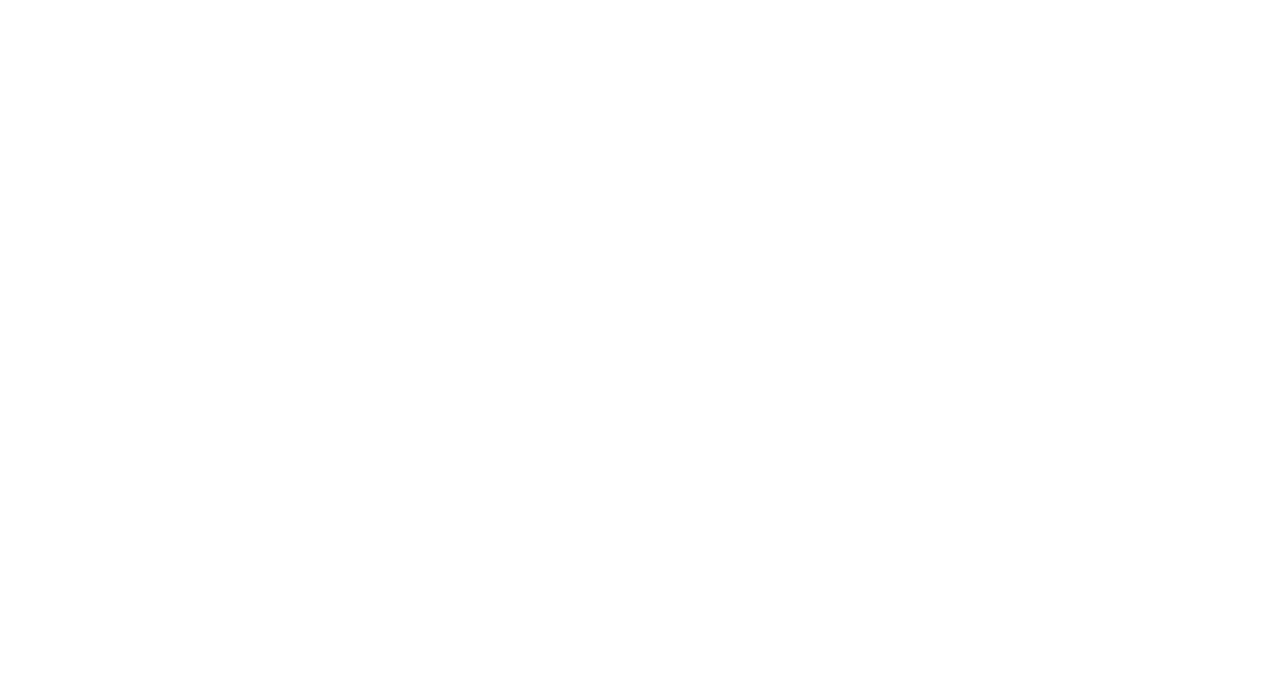
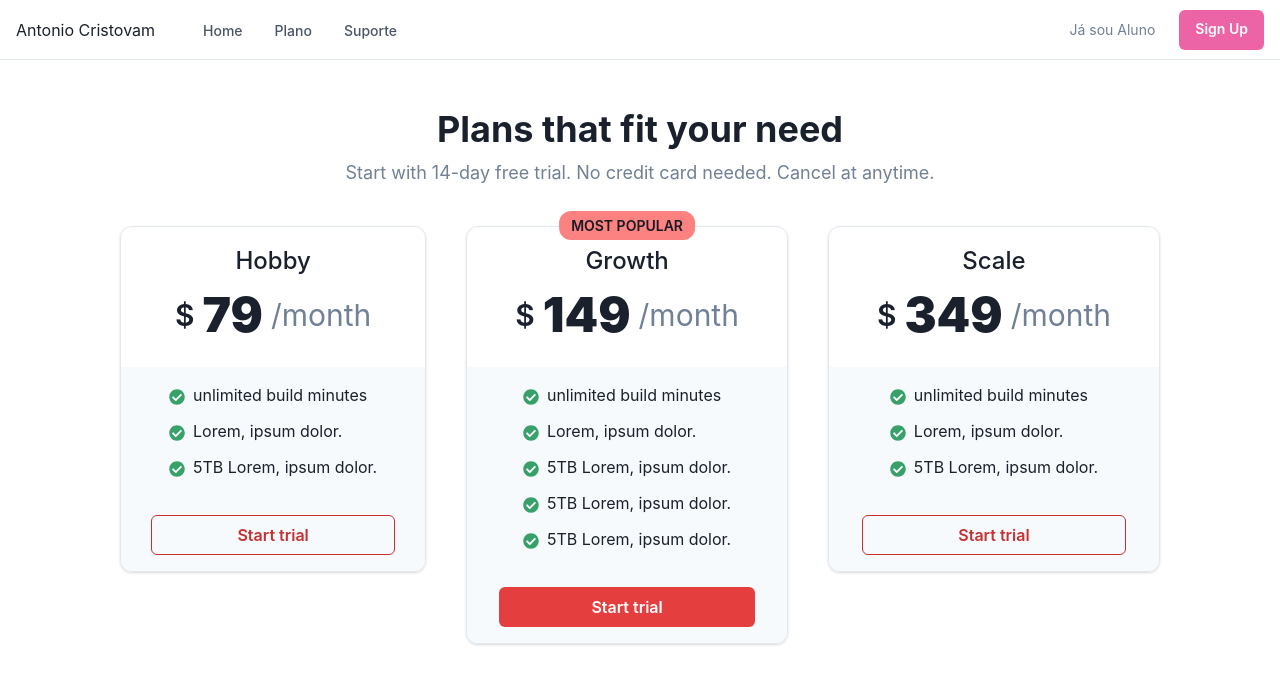
Before and after one commit to antoniocristovam/adotme-front, a React (Vite) app: page / in a window 1280 px wide. Before the commit this address had no page. Shown: the top 684 px of the page. Built offline with nearby package versions, Linux system fonts and the light colour scheme.

Commit message:
feat: add router home

```diff
--- a/src/presentation/app/modules/homePage/index.tsx
+++ b/src/presentation/app/modules/homePage/index.tsx
@@ -1,11 +1,217 @@
 import NavBarHomePage from "../../../../components/navBar";
+import { ReactNode } from "react";
+import {
+  Box,
+  Stack,
+  HStack,
+  Heading,
+  Text,
+  VStack,
+  useColorModeValue,
+  List,
+  ListItem,
+  ListIcon,
+  Button,
+} from "@chakra-ui/react";
+import { FaCheckCircle } from "react-icons/fa";
 
 export function HomePage() {
+  function PriceWrapper({ children }: { children: ReactNode }) {
+    return (
+      <Box
+        mb={4}
+        shadow="base"
+        borderWidth="1px"
+        alignSelf={{ base: "center", lg: "flex-start" }}
+        borderColor={useColorModeValue("gray.200", "gray.500")}
+        borderRadius={"xl"}
+      >
+        {children}
+      </Box>
+    );
+  }
+
   return (
     <>
       <NavBarHomePage />
-      <h1>HomePage</h1>
-      <h1>HomePage</h1>
+      <Box py={12}>
+        <VStack spacing={2} textAlign="center">
+          <Heading as="h1" fontSize="4xl">
+            Plans that fit your need
+          </Heading>
+          <Text fontSize="lg" color={"gray.500"}>
+            Start with 14-day free trial. No credit card needed. Cancel at
+            anytime.
+          </Text>
+        </VStack>
+        <Stack
+          direction={{ base: "column", md: "row" }}
+          textAlign="center"
+          justify="center"
+          spacing={{ base: 4, lg: 10 }}
+          py={10}
+        >
+          <PriceWrapper>
+            <Box py={4} px={12}>
+              <Text fontWeight="500" fontSize="2xl">
+                Hobby
+              </Text>
+              <HStack justifyContent="center">
+                <Text fontSize="3xl" fontWeight="600">
+                  $
+                </Text>
+                <Text fontSize="5xl" fontWeight="900">
+                  79
+                </Text>
+                <Text fontSize="3xl" color="gray.500">
+                  /month
+                </Text>
+              </HStack>
+            </Box>
+            <VStack
+              bg={useColorModeValue("gray.50", "gray.700")}
+              py={4}
+              borderBottomRadius={"xl"}
+            >
+              <List spacing={3} textAlign="start" px={12}>
+                <ListItem>
+                  <ListIcon as={FaCheckCircle} color="green.500" />
+                  unlimited build minutes
+                </ListItem>
+                <ListItem>
+                  <ListIcon as={FaCheckCircle} color="green.500" />
+                  Lorem, ipsum dolor.
+                </ListItem>
+                <ListItem>
+                  <ListIcon as={FaCheckCircle} color="green.500" />
+                  5TB Lorem, ipsum dolor.
+                </ListItem>
+              </List>
+              <Box w="80%" pt={7}>
+                <Button w="full" colorScheme="red" variant="outline">
+                  Start trial
+                </Button>
+              </Box>
+            </VStack>
+          </PriceWrapper>
+
+          <PriceWrapper>
+            <Box position="relative">
+              <Box
+                position="absolute"
+                top="-16px"
+                left="50%"
+                style={{ transform: "translate(-50%)" }}
+              >
+                <Text
+                  textTransform="uppercase"
+                  bg={useColorModeValue("red.300", "red.700")}
+                  px={3}
+                  py={1}
+                  color={useColorModeValue("gray.900", "gray.300")}
+                  fontSize="sm"
+                  fontWeight="600"
+                  rounded="xl"
+                >
+                  Most Popular
+                </Text>
+              </Box>
+              <Box py={4} px={12}>
+                <Text fontWeight="500" fontSize="2xl">
+                  Growth
+                </Text>
+                <HStack justifyContent="center">
+                  <Text fontSize="3xl" fontWeight="600">
+                    $
+                  </Text>
+                  <Text fontSize="5xl" fontWeight="900">
+                    149
+                  </Text>
+                  <Text fontSize="3xl" color="gray.500">
+                    /month
+                  </Text>
+                </HStack>
+              </Box>
+              <VStack
+                bg={useColorModeValue("gray.50", "gray.700")}
+                py={4}
+                borderBottomRadius={"xl"}
+              >
+                <List spacing={3} textAlign="start" px={12}>
+                  <ListItem>
+                    <ListIcon as={FaCheckCircle} color="green.500" />
+                    unlimited build minutes
+                  </ListItem>
+                  <ListItem>
+                    <ListIcon as={FaCheckCircle} color="green.500" />
+                    Lorem, ipsum dolor.
+                  </ListItem>
+                  <ListItem>
+                    <ListIcon as={FaCheckCircle} color="green.500" />
+                    5TB Lorem, ipsum dolor.
+                  </ListItem>
+                  <ListItem>
+                    <ListIcon as={FaCheckCircle} color="green.500" />
+                    5TB Lorem, ipsum dolor.
+                  </ListItem>
+                  <ListItem>
+                    <ListIcon as={FaCheckCircle} color="green.500" />
+                    5TB Lorem, ipsum dolor.
+                  </ListItem>
+                </List>
+                <Box w="80%" pt={7}>
+                  <Button w="full" colorScheme="red">
+                    Start trial
+                  </Button>
+                </Box>
+              </VStack>
+            </Box>
+          </PriceWrapper>
+          <PriceWrapper>
+            <Box py={4} px={12}>
+              <Text fontWeight="500" fontSize="2xl">
+                Scale
+              </Text>
+              <HStack justifyContent="center">
+                <Text fontSize="3xl" fontWeight="600">
+                  $
+                </Text>
+                <Text fontSize="5xl" fontWeight="900">
+                  349
+                </Text>
+                <Text fontSize="3xl" color="gray.500">
+                  /month
+                </Text>
+              </HStack>
+            </Box>
+            <VStack
+              bg={useColorModeValue("gray.50", "gray.700")}
+              py={4}
+              borderBottomRadius={"xl"}
+            >
+              <List spacing={3} textAlign="start" px={12}>
+                <ListItem>
+                  <ListIcon as={FaCheckCircle} color="green.500" />
+                  unlimited build minutes
+                </ListItem>
+                <ListItem>
+                  <ListIcon as={FaCheckCircle} color="green.500" />
+                  Lorem, ipsum dolor.
+                </ListItem>
+                <ListItem>
+                  <ListIcon as={FaCheckCircle} color="green.500" />
+                  5TB Lorem, ipsum dolor.
+                </ListItem>
+              </List>
+              <Box w="80%" pt={7}>
+                <Button w="full" colorScheme="red" variant="outline">
+                  Start trial
+                </Button>
+              </Box>
+            </VStack>
+          </PriceWrapper>
+        </Stack>
+      </Box>
     </>
   );
 }
--- a/src/presentation/app/modules/loginPage/index.tsx
+++ b/src/presentation/app/modules/loginPage/index.tsx
@@ -19,18 +19,18 @@
     <>
       <NavBarHomePage />;
       <Flex
-        minH={"100vh"}
+        // minH={"100vh"}
         align={"center"}
         justify={"center"}
         bg={useColorModeValue("gray.50", "gray.800")}
       >
         <Stack spacing={8} mx={"auto"} maxW={"lg"} py={12} px={6}>
           <Stack align={"center"}>
-            <Heading fontSize={"4xl"}>Sign in to your account</Heading>
-            <Text fontSize={"lg"} color={"gray.600"}>
+            <Heading fontSize={"4xl"}>Seja bem Vindo</Heading>
+            {/* <Text fontSize={"lg"} color={"gray.600"}>
               to enjoy all of our cool <Link color={"blue.400"}>features</Link>{" "}
               ✌️
-            </Text>
+            </Text> */}
           </Stack>
           <Box
             rounded={"lg"}
--- a/src/routes/router.tsx
+++ b/src/routes/router.tsx
@@ -9,7 +9,7 @@
 export function Router() {
   return (
     <Routes>
-      <Route path="/home" element={<HomePage />}></Route>
+      <Route path="/" element={<HomePage />}></Route>
       <Route path="/dashboard" element={<Dashboard />}></Route>
       <Route path="/pagina-de-login" element={<LoginPage />}></Route>
     </Routes>
```
